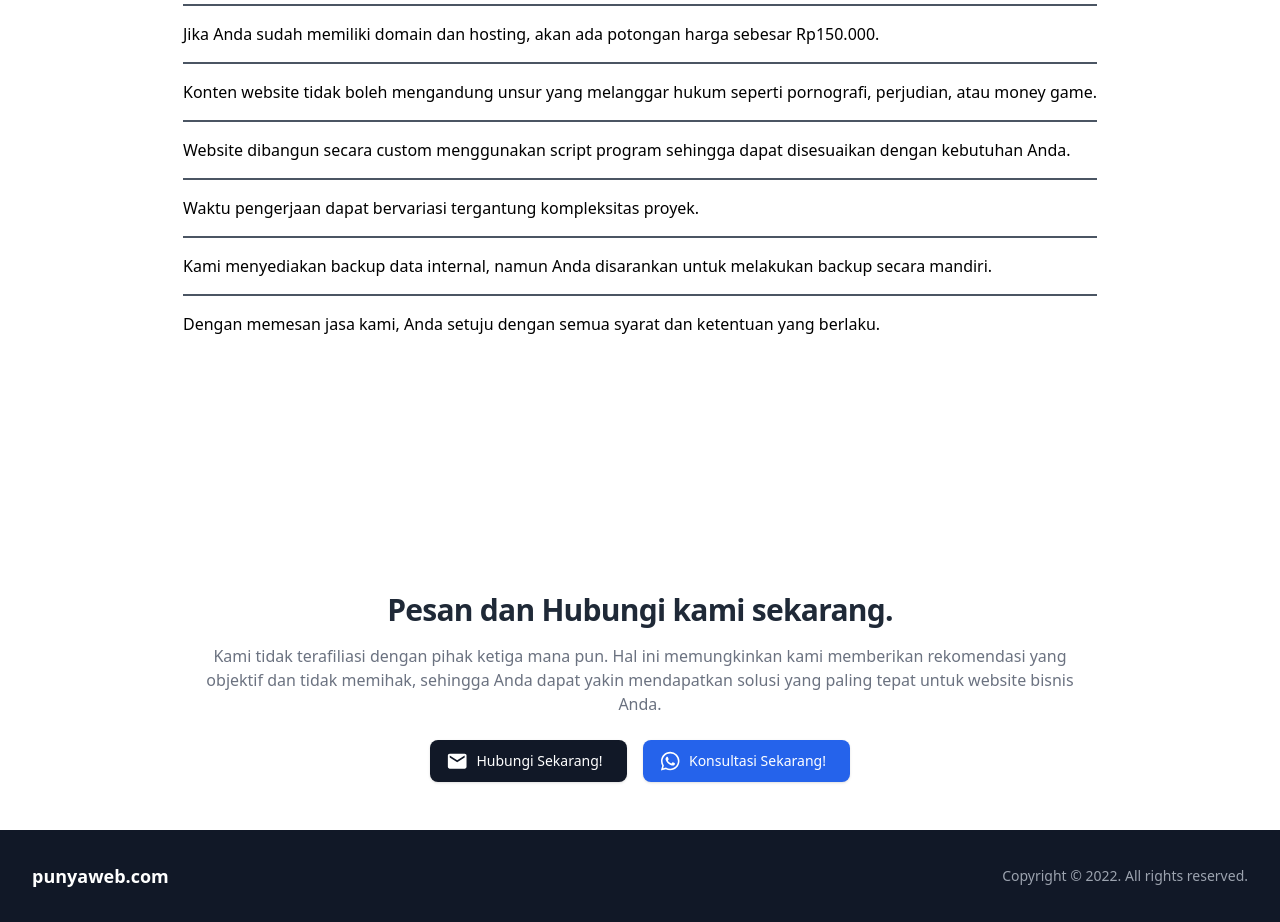
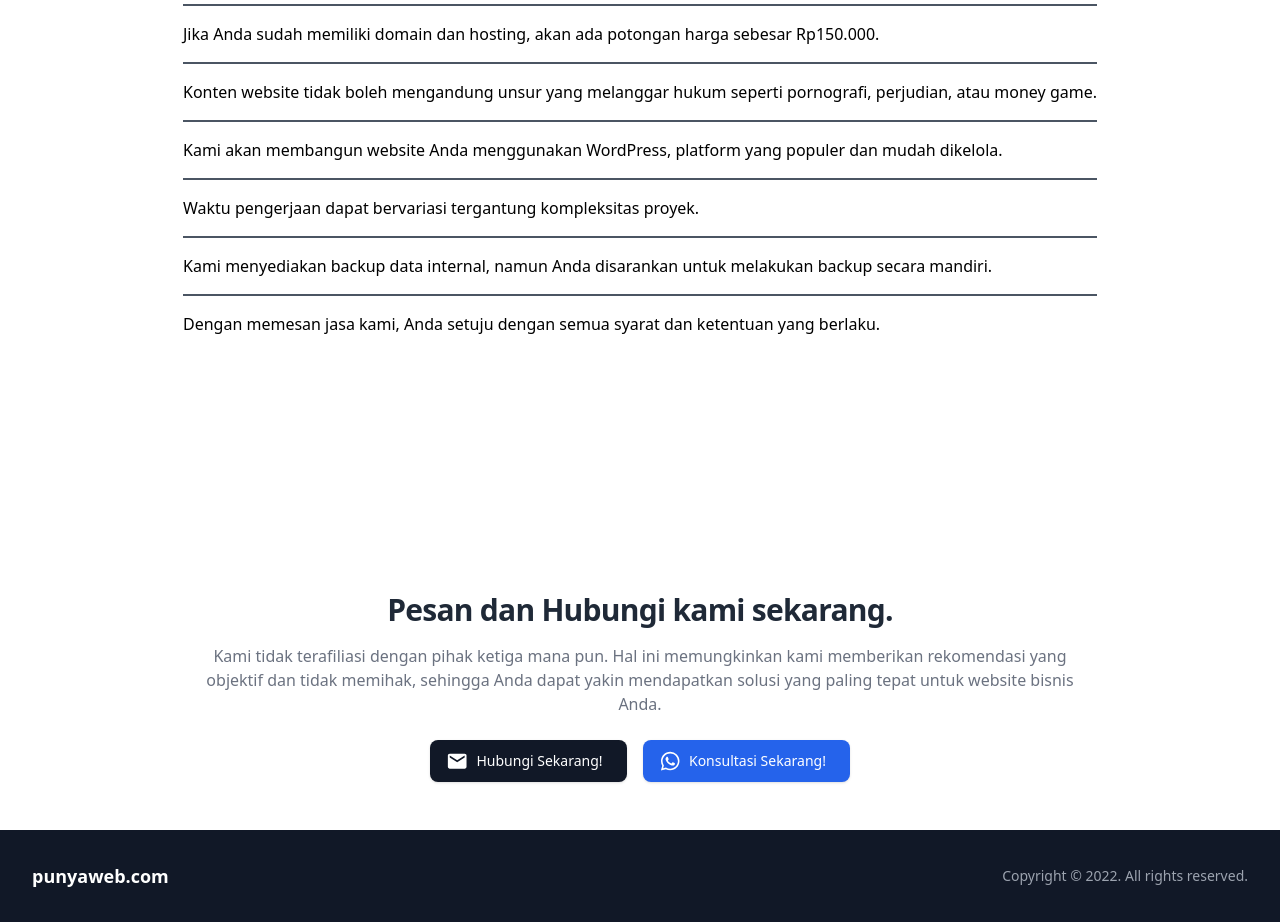
Before and after one commit to kebsixx/punyasite, a React (Vite) app: page / in a window 1280 px wide. Shown: the part 3180-4102 px from the top of the page. Built offline with nearby package versions, Linux system fonts and the light colour scheme.

Commit message:
change term

```diff
--- a/src/components/Terms.jsx
+++ b/src/components/Terms.jsx
@@ -15,7 +15,7 @@ export default function Terms() {
           <li className="w-full border-b-2 border-secondary border-opacity-100 py-4">Perpanjangan domain dan hosting tahun berikutnya sebesar Rp300.000. Harga dapat berubah sewaktu-waktu.</li>
           <li className="w-full border-b-2 border-secondary border-opacity-100 py-4">Jika Anda sudah memiliki domain dan hosting, akan ada potongan harga sebesar Rp150.000.</li>
           <li className="w-full border-b-2 border-secondary border-opacity-100 py-4">Konten website tidak boleh mengandung unsur yang melanggar hukum seperti pornografi, perjudian, atau money game.</li>
-          <li className="w-full border-b-2 border-secondary border-opacity-100 py-4">Website dibangun secara custom menggunakan script program sehingga dapat disesuaikan dengan kebutuhan Anda.</li>
+          <li className="w-full border-b-2 border-secondary border-opacity-100 py-4">Kami akan membangun website Anda menggunakan WordPress, platform yang populer dan mudah dikelola.</li>
           <li className="w-full border-b-2 border-secondary border-opacity-100 py-4">Waktu pengerjaan dapat bervariasi tergantung kompleksitas proyek.</li>
           <li className="w-full border-b-2 border-secondary border-opacity-100 py-4">Kami menyediakan backup data internal, namun Anda disarankan untuk melakukan backup secara mandiri.</li>
           <li className="w-full py-4">Dengan memesan jasa kami, Anda setuju dengan semua syarat dan ketentuan yang berlaku.</li>
```
